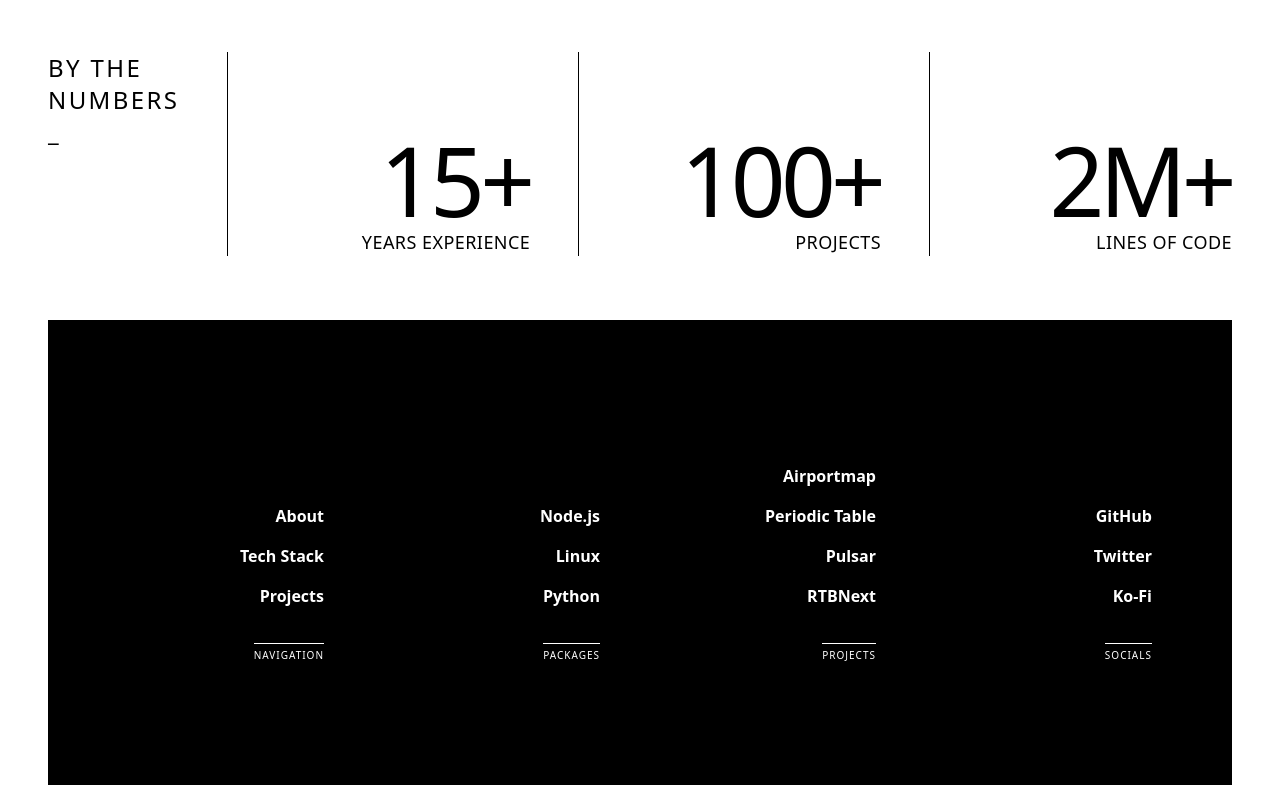
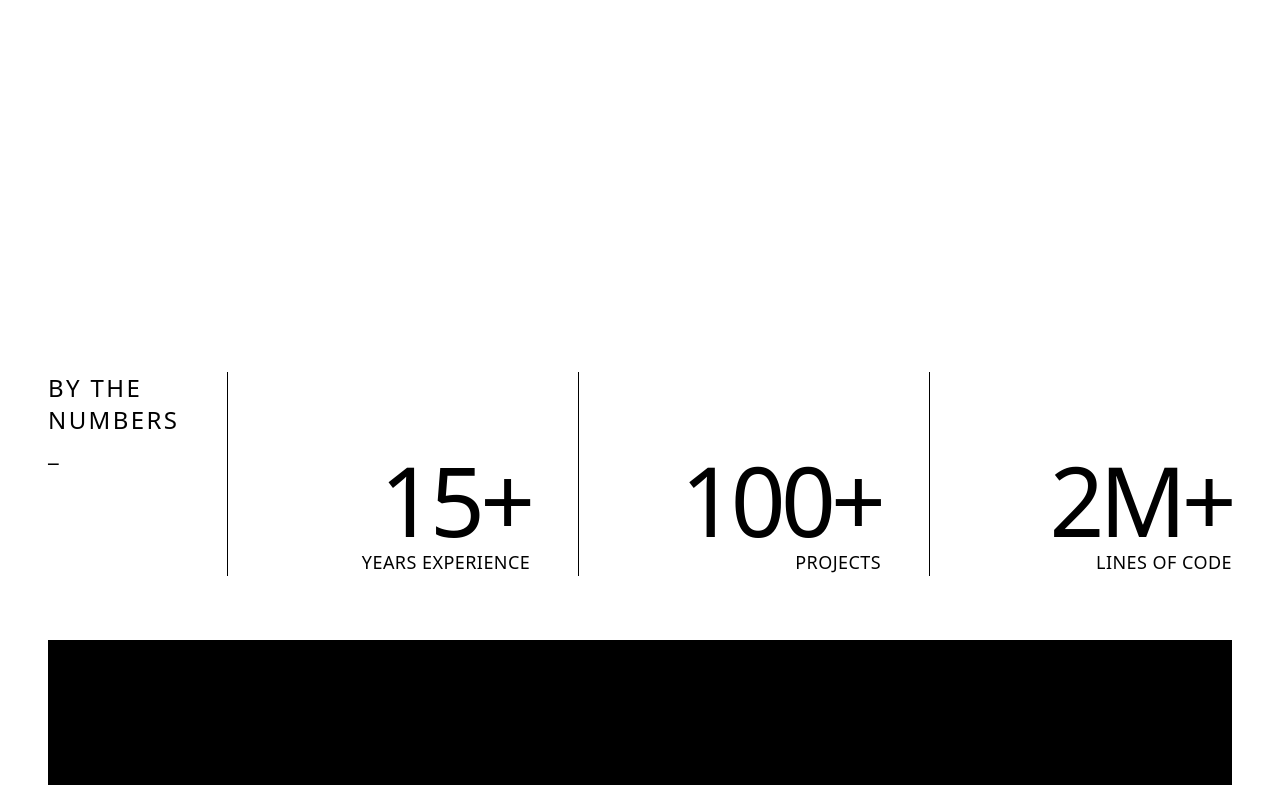
Before and after one commit to komed3/web, a React (Vite) app: page / in a window 1280 px wide. Shown: the part 2092-2877 px from the top of the page. Built offline with nearby package versions, Linux system fonts and the light colour scheme; a web font is replaced by a local one.

Commit message:
update Home.tsx

```diff
--- a/src/views/Home.tsx
+++ b/src/views/Home.tsx
@@ -1,3 +1,4 @@
+import { About } from '../components/About';
 import { External } from '../components/External';
 import { Intro } from '../components/Intro';
 import { Numbers } from '../components/Numbers';
@@ -18,6 +19,7 @@ export function Home () {
 
       <External />
       <Quote />
+      <About />
       <Numbers />
     </>
   );
```
